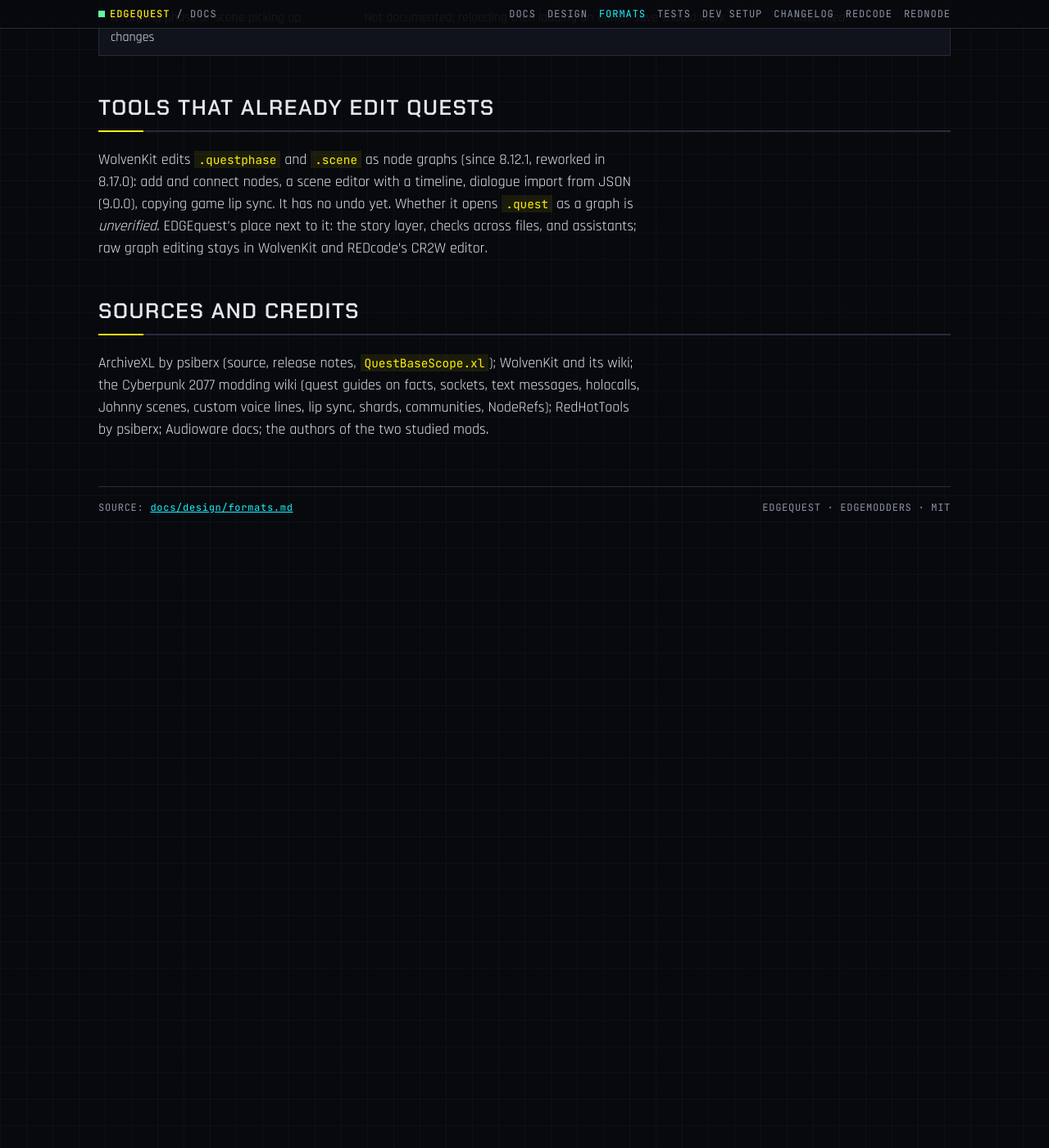
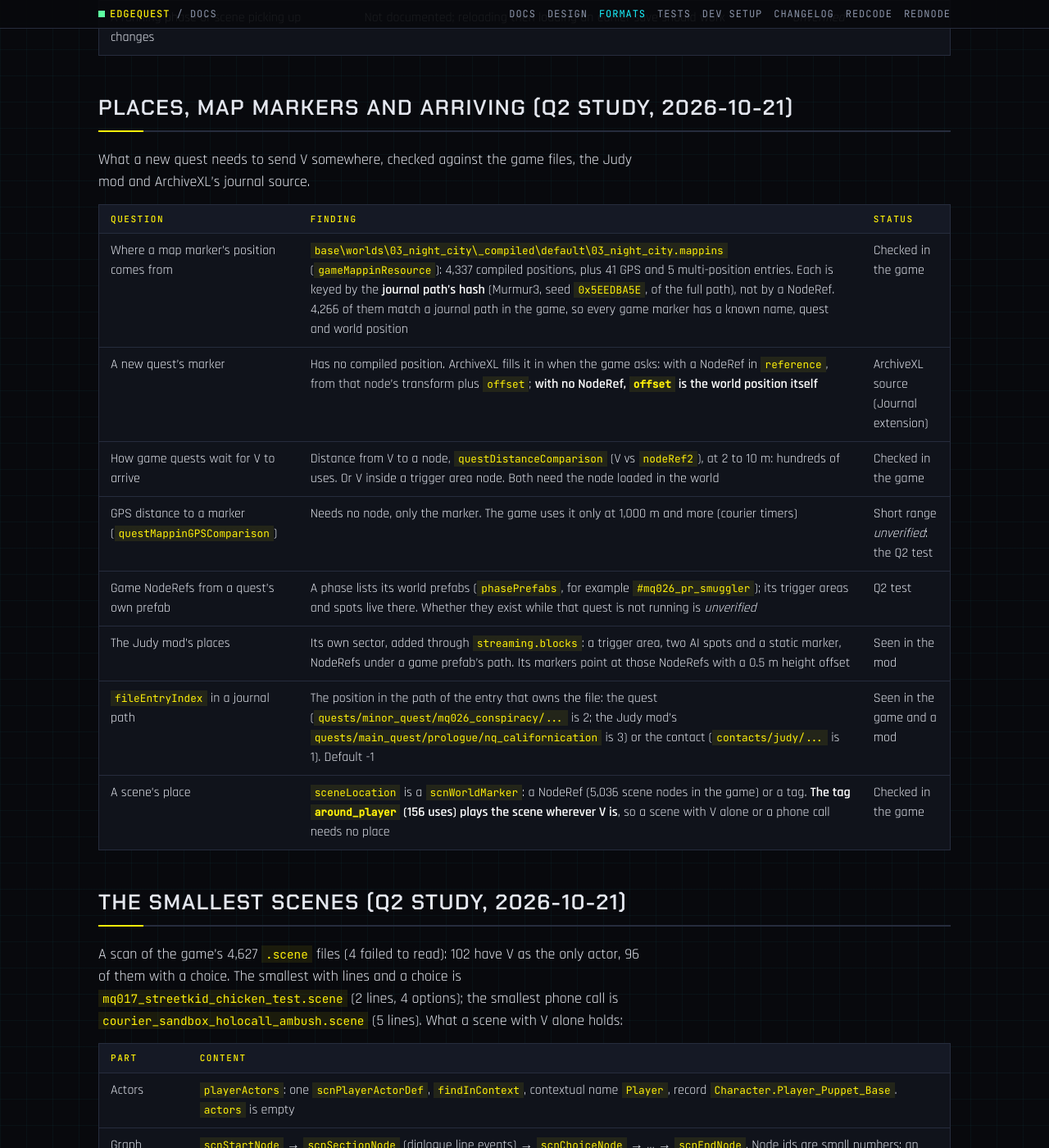
Before and after one commit to Edgemodders/EDGEquest, a Jekyll site: the page built from docs/design/formats.md, in a window 1280 px wide and 1400 px high, scrolled down 3812 px. Shown: the whole window at 82% size. Built offline with Jekyll 4.4.1, drawn with Linux system fonts in a browser that asks for light colours; our own code applies the rules of GitHub Pages for plain Markdown files; some of the changed text lies outside the part shown.

Commit message:
Q2 study: map markers, arriving, scene places and the smallest scenes
Compiled marker positions are keyed by the journal path's Murmur3 hash
(seed 0x5EEDBA5E): 4,266 of 4,337 match game journal paths. ArchiveXL resolves
a new marker from a NodeRef or a fixed world offset. Scenes can play
"around_player". The smallest V-alone scene and phone call, and what a scene
file holds. The describer now reads NodeRef "0" as no NodeRef. The design's
scene count is 4,627.

Co-Authored-By: Claude Opus 5.5 <noreply@anthropic.com>

```diff
--- a/docs/design/formats.md
+++ b/docs/design/formats.md
@@ -75,6 +75,36 @@ This is what `quest_check` will test.
 | Reloading archives in a running game | RedHotTools reloads archives and asks ArchiveXL to reload; WolvenKit has a hot reload button | RedHotTools source |
 | A running phase or scene picking up changes | Not documented; reloading then loading an earlier save should work | *Unverified* |
 
+## Places, map markers and arriving (Q2 study, 2026-10-21)
+
+What a new quest needs to send V somewhere, checked against the game files, the Judy mod and ArchiveXL's journal source.
+
+| Question | Finding | Status |
+|---|---|---|
+| Where a map marker's position comes from | `base\worlds\03_night_city\_compiled\default\03_night_city.mappins` (`gameMappinResource`): 4,337 compiled positions, plus 41 GPS and 5 multi-position entries. Each is keyed by the **journal path's hash** (Murmur3, seed `0x5EEDBA5E`, of the full path), not by a NodeRef. 4,266 of them match a journal path in the game, so every game marker has a known name, quest and world position | Checked in the game |
+| A new quest's marker | Has no compiled position. ArchiveXL fills it in when the game asks: with a NodeRef in `reference`, from that node's transform plus `offset`; **with no NodeRef, `offset` is the world position itself** | ArchiveXL source (Journal extension) |
+| How game quests wait for V to arrive | Distance from V to a node, `questDistanceComparison` (V vs `nodeRef2`), at 2 to 10 m: hundreds of uses. Or V inside a trigger area node. Both need the node loaded in the world | Checked in the game |
+| GPS distance to a marker (`questMappinGPSComparison`) | Needs no node, only the marker. The game uses it only at 1,000 m and more (courier timers) | Short range *unverified*: the Q2 test |
+| Game NodeRefs from a quest's own prefab | A phase lists its world prefabs (`phasePrefabs`, for example `#mq026_pr_smuggler`); its trigger areas and spots live there. Whether they exist while that quest is not running is *unverified* | Q2 test |
+| The Judy mod's places | Its own sector, added through `streaming.blocks`: a trigger area, two AI spots and a static marker, NodeRefs under a game prefab's path. Its markers point at those NodeRefs with a 0.5 m height offset | Seen in the mod |
+| `fileEntryIndex` in a journal path | The position in the path of the entry that owns the file: the quest (`quests/minor_quest/mq026_conspiracy/...` is 2; the Judy mod's `quests/main_quest/prologue/nq_californication` is 3) or the contact (`contacts/judy/...` is 1). Default -1 | Seen in the game and a mod |
+| A scene's place | `sceneLocation` is a `scnWorldMarker`: a NodeRef (5,036 scene nodes in the game) or a tag. **The tag `around_player` (156 uses) plays the scene wherever V is**, so a scene with V alone or a phone call needs no place | Checked in the game |
+
+## The smallest scenes (Q2 study, 2026-10-21)
+
+A scan of the game's 4,627 `.scene` files (4 failed to read): 102 have V as the only actor, 96 of them with a choice. The smallest with lines and a choice is `mq017_streetkid_chicken_test.scene` (2 lines, 4 options); the smallest phone call is `courier_sandbox_holocall_ambush.scene` (5 lines). What a scene with V alone holds:
+
+| Part | Content |
+|---|---|
+| Actors | `playerActors`: one `scnPlayerActorDef`, `findInContext`, contextual name `Player`, record `Character.Player_Puppet_Base`. `actors` is empty |
+| Graph | `scnStartNode` → `scnSectionNode` (dialogue line events) → `scnChoiceNode` → … → `scnEndNode`. Node ids are small numbers; an output socket is `(name, ordinal)`, and a choice's option *i* leaves from socket `(0, i)` |
+| Lines | A section's `scnDialogLineEvent` has `screenplayLineId`, `startTime` and `duration` in ms, `voParams` (`Vo_Context_Quest`, `Vo_Expression_Spoken`). Screenplay item ids step by 256 (1, 257, 513, …); option ids sit between them (2, …) |
+| Text | `screenplayStore` lines and options point at a `locstringId`; `locStore` maps it per locale (`db_db`, `en_us`, …) to a variant and its text |
+| Performers | `debugSymbols` lists each performer: V's `#player` is performer id 1 for actor id 0, so **performer = actorId × 256 + 1 holds** |
+| Entry and exit | `entryPoints` `Start 0` and `exitPoints` `End 0`, which become the phase's scene node sockets |
+| Other | Empty workspots, props, effects; an `interruptionScenarios` default; `resouresReferences` lists the lip sync anim set; `sceneCategoryTag` (`minorQuests`, `other`, …) |
+| A phone call | The caller is a `scnActorDef` (`spawnSet`); their lines have `isHolocallSpeaker` 1 and `Vo_Expression_Phone`. How the phase opens the call and shows the caller's portrait is the next study |
+
 ## Tools that already edit quests
 
 WolvenKit edits `.questphase` and `.scene` as node graphs (since 8.12.1, reworked in 8.17.0): add and connect nodes, a scene editor with a timeline, dialogue import from JSON (9.0.0), copying game lip sync. It has no undo yet. Whether it opens `.quest` as a graph is *unverified*. EDGEquest's place next to it: the story layer, checks across files, and assistants; raw graph editing stays in WolvenKit and REDcode's CR2W editor.
```
Also changed, not shown: docs/design.md (+1 -1 lines), extensions/edgequest/src/core/describe.ts (+9 -3 lines).
